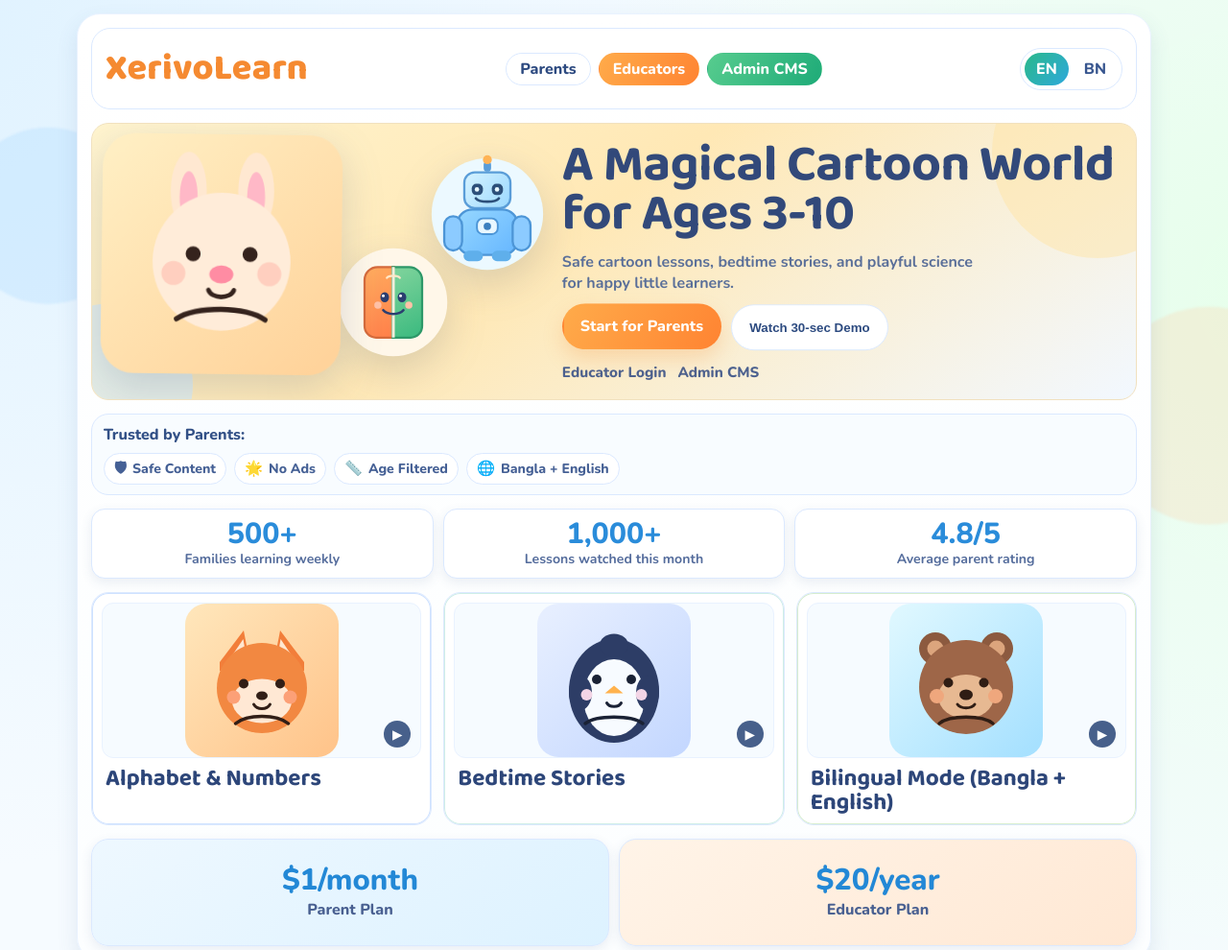
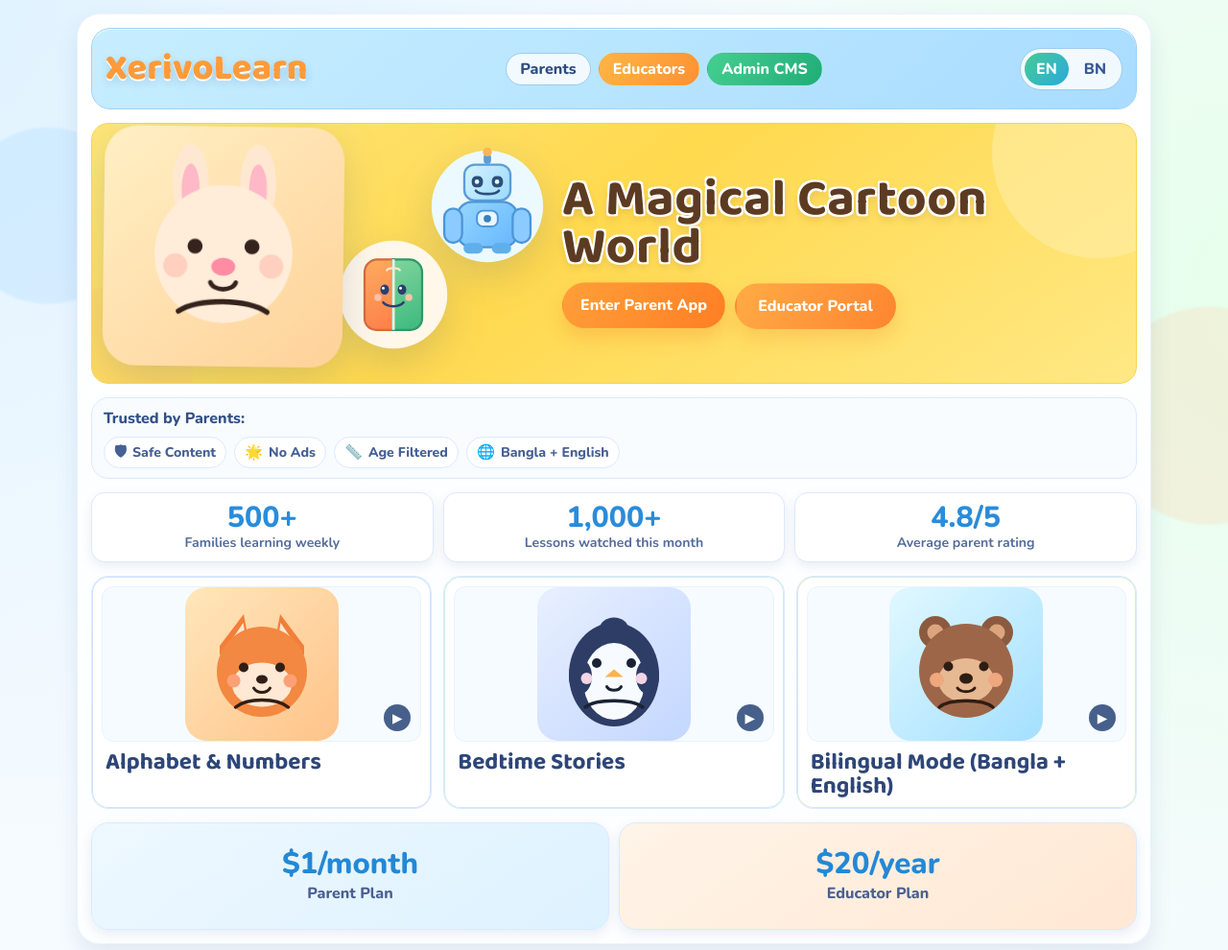
Before and after one commit to mdnazmulislam0087/XerivoLearn, a website: page sites/marketing/index.html in a window 1280 px wide. Shown: the top 990 px of the page at 96% size. Drawn offline with nearby package versions, Linux system fonts and the light colour scheme.

Commit message:
home page polishing3

```diff
--- a/sites/marketing/index.html
+++ b/sites/marketing/index.html
@@ -48,21 +48,14 @@
             </figure>
           </div>
           <div class="showcase-copy">
-            <h1 data-i18n="hero_title">A Magical Cartoon World for Ages 3-10</h1>
-            <p data-i18n="hero_text">
-              Safe cartoon lessons, bedtime stories, and playful science for happy little learners.
-            </p>
+            <h1 data-i18n="hero_title">A Magical Cartoon World</h1>
             <div class="showcase-actions">
               <a id="hero-parent-link" class="btn btn-primary" href="https://app.xerivolearn.com" data-i18n="cta_parent">
-                Start for Parents
+                Enter Parent App
               </a>
-              <button id="demo-open" class="btn btn-secondary" type="button" data-i18n="cta_demo">Watch 30-sec Demo</button>
-            </div>
-            <div class="hero-secondary-links">
-              <a id="hero-educator-link" href="https://educator.xerivolearn.com" data-i18n="cta_educator_secondary">
-                Educator Login
+              <a id="hero-educator-link" class="btn btn-secondary" href="https://educator.xerivolearn.com" data-i18n="cta_educator">
+                Educator Portal
               </a>
-              <a id="hero-admin-link" href="https://admin.xerivolearn.com" data-i18n="cta_admin_secondary">Admin CMS</a>
             </div>
           </div>
         </section>
@@ -280,9 +273,9 @@
             nav_educators: "Educators",
             nav_admin: "Admin CMS",
             hero_chip: "Ages 3-10",
-            hero_title: "A Magical Cartoon World for Ages 3-10",
+            hero_title: "A Magical Cartoon World",
             hero_text: "Safe cartoon lessons, bedtime stories, and playful science for happy little learners.",
-            cta_parent: "Start for Parents",
+            cta_parent: "Enter Parent App",
             cta_educator: "Educator Portal",
             cta_demo: "Watch 30-sec Demo",
             cta_educator_secondary: "Educator Login",
@@ -361,10 +354,10 @@
             nav_educators: "এডুকেটরস",
             nav_admin: "অ্যাডমিন CMS",
             hero_chip: "বয়স ৩-১০",
-            hero_title: "৩-১০ বছরের শিশুদের জন্য এক জাদুকরী কার্টুন দুনিয়া",
+            hero_title: "এক জাদুকরী কার্টুন দুনিয়া",
             hero_text:
               "নিরাপদ কার্টুন লেসন, ঘুমপাড়ানি গল্প আর মজার বিজ্ঞান ভিডিও, যা শিশুরা আনন্দ নিয়ে দেখে।",
-            cta_parent: "প্যারেন্টদের জন্য শুরু করুন",
+            cta_parent: "প্যারেন্ট অ্যাপে প্রবেশ করুন",
             cta_educator: "এডুকেটর পোর্টাল",
             cta_demo: "৩০ সেকেন্ড ডেমো দেখুন",
             cta_educator_secondary: "এডুকেটর লগইন",
--- a/sites/marketing/styles.css
+++ b/sites/marketing/styles.css
@@ -152,22 +152,26 @@ html[lang="bn"] .brand {
 }
 
 .showcase-topbar {
-  background: var(--surface);
-  border: 1px solid var(--line);
+  background: linear-gradient(140deg, #c7eeff, #a9dcff);
+  border: 1px solid #9fd2f5;
   border-radius: calc(var(--radius-lg) + 2px);
   padding: 10px 12px;
   display: grid;
   gap: 10px;
   align-items: center;
+  box-shadow: inset 0 1px 0 rgba(255, 255, 255, 0.7);
 }
 
 .brand {
   justify-self: center;
   text-decoration: none;
-  color: var(--brand);
+  color: #ff9a3a;
   font-size: clamp(1.65rem, 6vw, 2.35rem);
   font-weight: 800;
   letter-spacing: 0.25px;
+  text-shadow:
+    0 2px 0 #fff,
+    0 4px 10px rgba(33, 64, 104, 0.16);
 }
 
 .showcase-nav {
@@ -181,9 +185,9 @@ html[lang="bn"] .brand {
   text-decoration: none;
   padding: 8px 14px;
   border-radius: 999px;
-  border: 1px solid var(--line);
-  color: #2e4b81;
-  background: #fff;
+  border: 1px solid #9fcaec;
+  color: #2f4c81;
+  background: #ffffffcf;
   font-weight: 800;
   line-height: 1;
   transition: transform 0.22s ease, box-shadow 0.22s ease, border-color 0.22s ease;
@@ -192,21 +196,21 @@ html[lang="bn"] .brand {
 .showcase-nav a:nth-child(2) {
   color: #fff;
   border-color: transparent;
-  background: linear-gradient(120deg, var(--primary-a), var(--primary-b));
+  background: linear-gradient(120deg, #ffb543, #ff9133);
 }
 
 .showcase-nav a:nth-child(3) {
   color: #fff;
   border-color: transparent;
-  background: linear-gradient(120deg, #57cc8e, #1eab78);
+  background: linear-gradient(120deg, #45ce90, #1fae77);
 }
 
 .lang-switch {
   justify-self: center;
   display: inline-flex;
   gap: 4px;
-  background: #fff;
-  border: 1px solid var(--line);
+  background: #ffffffd6;
+  border: 1px solid #9fcaec;
   border-radius: 999px;
   padding: 4px;
 }
@@ -225,17 +229,17 @@ html[lang="bn"] .brand {
 
 .lang-switch button.active {
   color: #fff;
-  background: linear-gradient(130deg, #2ab88a, #2ea9dc);
+  background: linear-gradient(130deg, #46cb94, #2aa9df);
 }
 
 .showcase-hero {
   position: relative;
   display: grid;
   gap: 16px;
-  background: linear-gradient(145deg, #fff4cf 0%, #ffe8b5 44%, #f2f8ff 100%);
-  border: 1px solid #f1e1bf;
+  background: linear-gradient(145deg, #ffe67a 0%, #ffd94e 45%, #ffe884 100%);
+  border: 1px solid #f4d44e;
   border-radius: var(--radius-lg);
-  padding: 18px;
+  padding: 20px;
   overflow: hidden;
 }
 
@@ -252,7 +256,7 @@ html[lang="bn"] .brand {
   height: 220px;
   right: -70px;
   top: -80px;
-  background: #ffe39f73;
+  background: #ffefad8a;
 }
 
 .showcase-hero::after {
@@ -260,7 +264,7 @@ html[lang="bn"] .brand {
   height: 170px;
   left: -65px;
   bottom: -70px;
-  background: #d1ebff9c;
+  background: #ffcf6761;
 }
 
 .showcase-copy,
@@ -277,9 +281,15 @@ html[lang="bn"] .brand {
 
 .showcase-copy h1 {
   font-size: clamp(2rem, 8vw, 3.35rem);
-  line-height: 0.96;
-  color: #32497a;
-  letter-spacing: -0.01em;
+  line-height: 0.93;
+  color: #5c3b22;
+  letter-spacing: 0.01em;
+  text-shadow:
+    -2px -2px 0 #fff,
+    2px -2px 0 #fff,
+    -2px 2px 0 #fff,
+    2px 2px 0 #fff,
+    0 5px 10px rgba(109, 75, 40, 0.2);
 }
 
 .showcase-copy p {
@@ -313,18 +323,20 @@ html[lang="bn"] .brand {
 
 .btn-primary {
   color: #fff;
-  background: linear-gradient(120deg, var(--primary-a), var(--primary-b));
-  box-shadow: 0 10px 20px rgba(248, 147, 64, 0.25);
+  background: linear-gradient(120deg, #ff9f38, #ff7f24);
+  box-shadow: 0 10px 20px rgba(245, 133, 42, 0.3);
 }
 
 .btn-secondary {
-  color: #2d4b80;
-  background: #fff;
-  border-color: var(--line);
+  color: #fff;
+  background: linear-gradient(120deg, #ffab45, #ff8530);
+  border-color: transparent;
+  box-shadow: 0 10px 20px rgba(245, 133, 42, 0.25);
 }
 
 .showcase-actions .btn {
   animation: buttonBounce 3.6s ease-in-out infinite;
+  min-width: 168px;
 }
 
 .showcase-actions .btn:nth-child(2) {
@@ -1061,8 +1073,10 @@ html[lang="bn"] .brand {
 }
 
 @media (max-width: 699px) {
-  .btn {
-    width: 100%;
+  .showcase-actions .btn {
+    width: auto;
+    min-width: 0;
+    flex: 1 1 145px;
   }
 
   .demo-controls {
```
